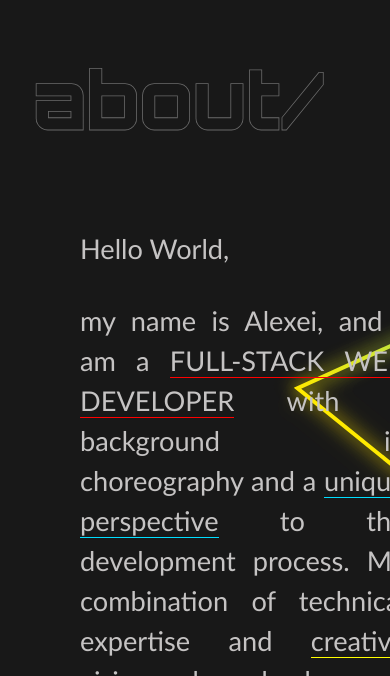
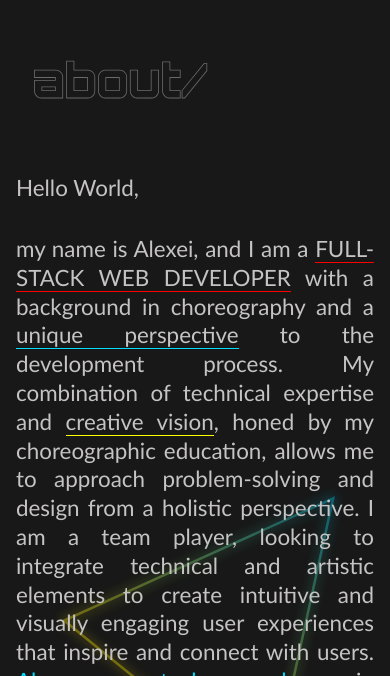
Before and after one commit to Alex-dev7/ar_portfolio, a React (Vite) app: page / in a window 390 px wide. Shown: the part 1048-1724 px from the top of the page. Built offline with nearby package versions, Linux system fonts and the light colour scheme; a web font is replaced by a local one.

Commit message:
responsive bio

```diff
--- a/src/components/Bio/bio.scss
+++ b/src/components/Bio/bio.scss
@@ -3,7 +3,7 @@
     display: flex;
     flex-direction: column;
     gap: 3rem;
-    height: 97vh;
+    min-height: 97vh;
 
     .title-wrapper {
         width: 100%;
@@ -26,7 +26,7 @@
         font-weight:100;
         line-height: 2.5rem;
         display: grid;
-        grid-template-columns: 1fr 1fr;
+        grid-template-columns: 1.5fr 1fr;
         margin: 0 auto;
         text-align: center;
         height: 100%;
@@ -62,7 +62,7 @@
             text-align: center;
             img {
                 position: absolute;
-                left: 50%;
+                left: 60%;
                 top: 0%;
                 transform: translateY(-30%);
                 width: 800px;
@@ -72,3 +72,151 @@
     }
 
 }
+
+@media (max-width: 1650px) {
+    .about-container {
+        .title-wrapper {
+            p {
+                font-size: 4rem;
+            }
+        }
+        .bio-wrapper {
+            font-size: 1.5rem;
+            line-height: 2.3rem;
+            .text-wrapper {
+                padding: 0 0 0 2rem;
+            }
+            .svg-container {
+                img {
+                    width: 500px;
+
+                }
+            }
+        }
+    }
+}
+
+@media (max-width: 880px) {
+    .about-container {
+        .title-wrapper {
+            p {
+                font-size: 3rem;
+            }
+        }
+        .bio-wrapper {
+            display: flex;
+            flex-direction: column;
+            max-width: 100vw;
+            font-size: 1.4rem;
+
+            .text-wrapper {
+                padding: 1rem;
+            }
+            .svg-container {
+                img {
+                    left: 0%;
+                    top: 30%;
+                    transform: translateY(0%);
+                    opacity: 0.4;
+                }
+            }
+        }
+    }
+}
+
+@media (max-width: 550px) {
+    .about-container {
+        .title-wrapper {
+            p {
+                font-size: 3rem;
+            }
+        }
+        .bio-wrapper {
+            display: flex;
+            flex-direction: column;
+            max-width: 100vw;
+            font-size: 1.4rem;
+            line-height: 1.8rem;
+
+            .text-wrapper {
+                padding: 1rem;
+            }
+            .svg-container {
+                img {
+                    left: 0%;
+                    top: 30%;
+                    transform: translateY(0%);
+                    opacity: 0.4;
+                }
+            }
+        }
+    }
+}
+
+
+// @media (max-width: 1650px) {
+
+//     .header-container {
+//         .title {
+//             font-size: 5rem;
+//             font-weight: 900;
+//         }
+//     }
+
+// }
+// @media (max-width: 1250px) {
+
+//     .header-container {
+//         .title {
+//             font-size: 3.5rem;
+//             font-weight: 900;
+//         }
+//         .hello {
+//             font-size: 1.8rem;
+//         }
+//     }
+
+// }
+
+// @media (max-width: 880px) {
+
+//     .header-container {
+//         justify-content: center;
+//         margin: 0;
+
+//     }
+
+
+// }
+
+
+
+// @media (max-width: 768px) {
+
+//     .header-container {
+//         .title {
+//             font-size: 3rem;
+//             font-weight: 900;
+//         }
+//         .hello {
+//             font-size: 1.8rem;
+//         }
+//     }
+
+// }
+
+// @media (max-width: 550px) {
+
+//     .header-container {
+//         align-items: start;
+//         margin-top: 30vh;
+//         .title {
+//             font-size: 2.3rem;
+//             font-weight: 900;
+//         }
+//         .hello {
+//             font-size: 1.3rem;
+//         }
+//     }
+
+// }
```
